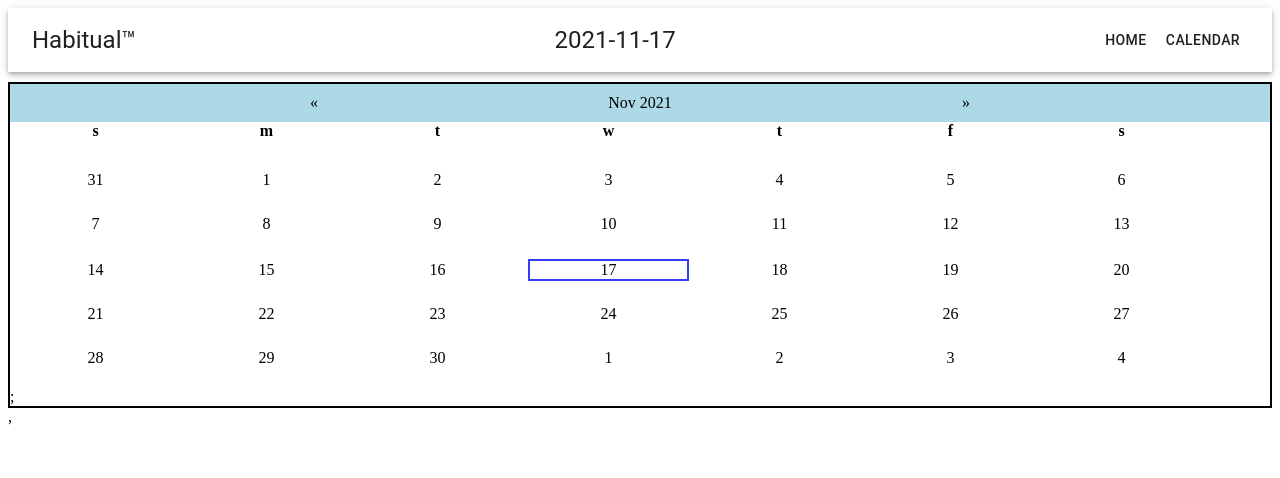
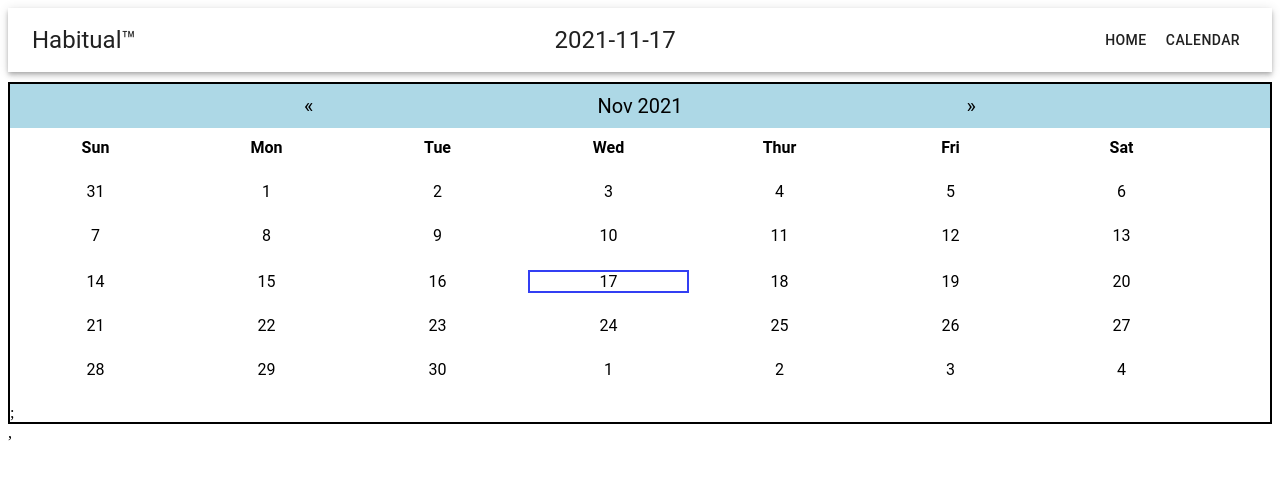
Before and after one commit to Jigglypuff-FTRI4/Habitual, a React app: page / in a window 1280 px wide. Both pictures are taken after a click on the button "CALENDAR". Shown: the top 478 px of the page. Built offline with nearby package versions, Linux system fonts and the light colour scheme; no server answers.

Commit message:
updated styling for calendar

```diff
--- a/client/containers/CalendarView.jsx
+++ b/client/containers/CalendarView.jsx
@@ -79,7 +79,7 @@ export default function Calender() {
     <div className='body'>
       <div className='day-names'>
         {
-        ['s', 'm', 't', 'w', 't', 'f', 's'].map(d => <div className='week'>{d}</div>)
+        ['Sun', 'Mon', 'Tue', 'Wed', 'Thur', 'Fri', 'Sat'].map(d => <div className='week'>{d}</div>)
         }
       </div>
       {calendar}
--- a/client/styles/containers/CalendarView.scss
+++ b/client/styles/containers/CalendarView.scss
@@ -23,6 +23,7 @@
 }
 
 .day {
+  font-family: "Roboto","Helvetica","Arial",sans-serif;
   position: relative;
   width: calc(95% / 7);
   height: 44px;
@@ -33,7 +34,7 @@
   box-sizing: border-box;
   z-index: 1;
   text-align: center;
-  padding: 5px 5px 5px 5px;
+  padding: 0px 5px 5px 5px;
   // margin: 5px 5px 5px 5px;
 }
 
@@ -49,6 +50,7 @@
 // }
 
 .day-names .week {
+  font-family: "Roboto","Helvetica","Arial",sans-serif;
   position: relative;
   width: calc(95% / 7);
   height: 44px;
@@ -60,15 +62,17 @@
   z-index: 1;
   text-align: center;
   font-weight: bold;
-
+  margin-top: 10px;
 }
 
 //set style for previous, current, and next
 .header {
+  font-family: "Roboto","Helvetica","Arial",sans-serif;
   display: flex;
   justify-content: space-evenly;
   background-color: lightblue;
-  padding: 10px
+  padding: 10px;
+  font-size: 20px
 }
 
 //add margin for the days so that the div doesnt jump around
```
